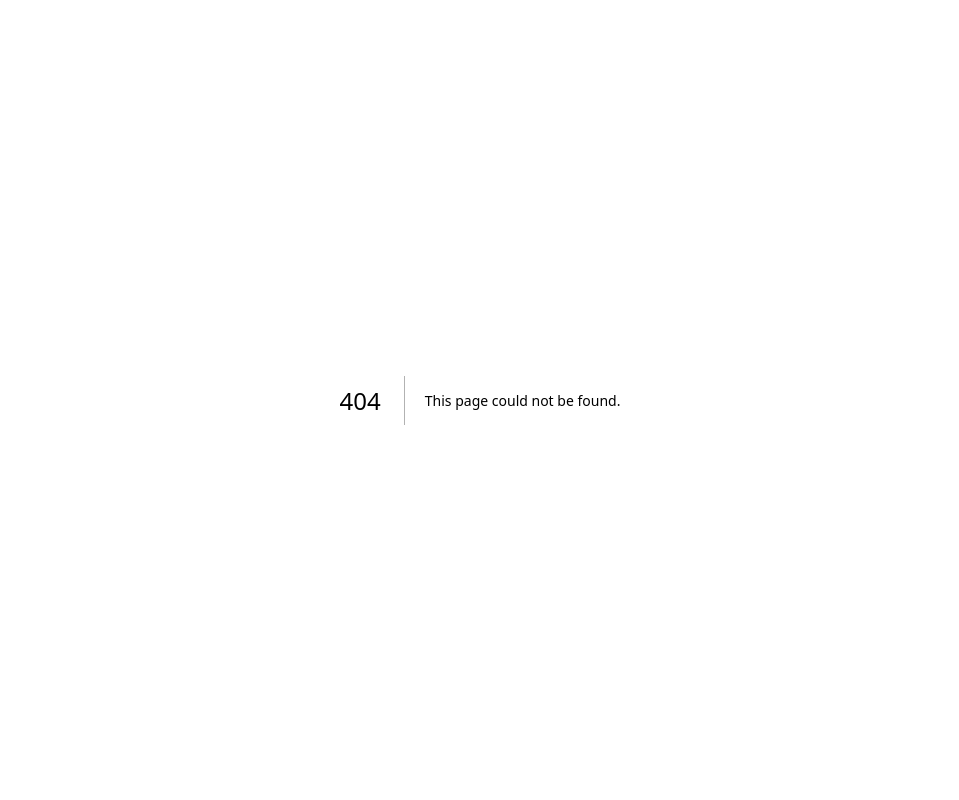
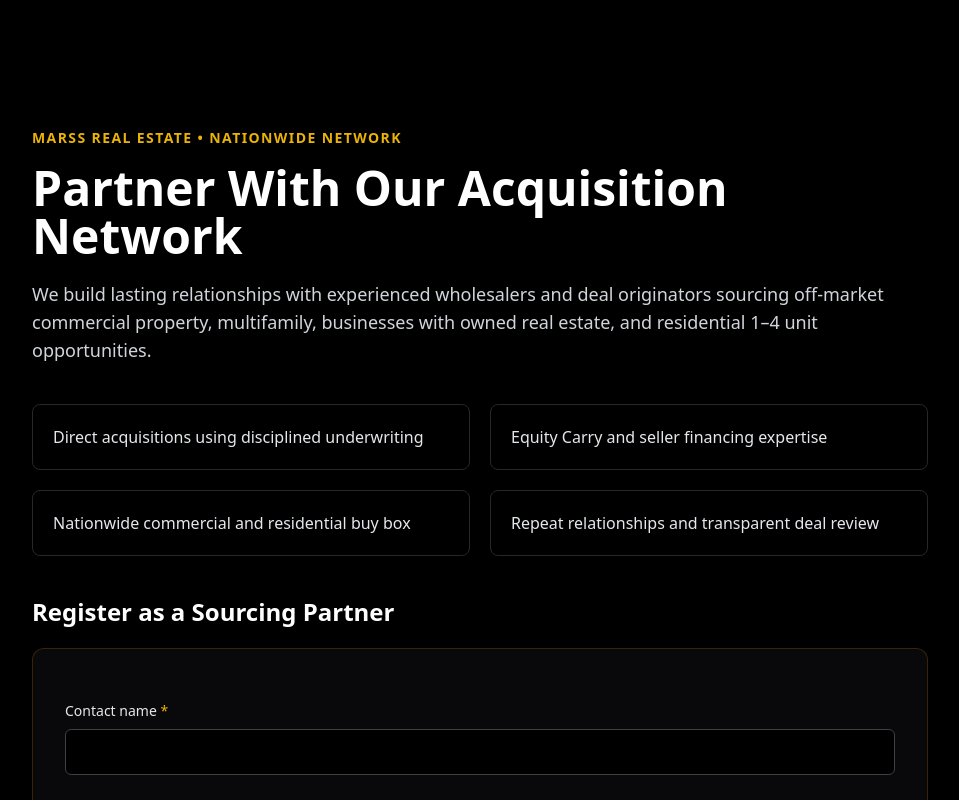
Before and after one commit to ahmadq55/marss-real-estate, a Next.js app: page /wholesalers in a window 1280 px wide. Before the commit this address had no page. Shown: the top 800 px of the page, without its empty margins (160-1119 px from the left). Built offline with nearby package versions, Linux system fonts and the light colour scheme.

Commit message:
Add Marss network intake: app/wholesalers/page.tsx

```diff
--- /dev/null
+++ b/app/wholesalers/page.tsx
@@ -0,0 +1,13 @@
+import Link from "next/link";
+import { NetworkIntakeForm } from "@/components/network-intake-form";
+export const metadata = { title: "Join Our Wholesaler Network | Marss Real Estate" };
+export default function WholesalersPage() { return <main className="min-h-screen bg-black px-5 pb-24 pt-32 text-white"><div className="mx-auto max-w-4xl">
+  <p className="text-sm font-semibold uppercase tracking-widest text-yellow-500">Marss Real Estate • Nationwide Network</p>
+  <h1 className="mt-4 text-4xl font-bold md:text-5xl">Partner With Our Acquisition Network</h1>
+  <p className="mt-5 text-lg text-gray-300">We build lasting relationships with experienced wholesalers and deal originators sourcing off-market commercial property, multifamily, businesses with owned real estate, and residential 1–4 unit opportunities.</p>
+  <section className="my-10 grid gap-5 md:grid-cols-2">{["Direct acquisitions using disciplined underwriting","Equity Carry and seller financing expertise","Nationwide commercial and residential buy box","Repeat relationships and transparent deal review"].map(s=><div key={s} className="rounded-lg border border-zinc-800 p-5 text-gray-200">{s}</div>)}</section>
+  <h2 className="mb-5 text-2xl font-bold">Register as a Sourcing Partner</h2>
+  <NetworkIntakeForm kind="wholesalers" fields={[{name:"name",label:"Contact name",required:true},{name:"company",label:"Company"},{name:"email",label:"Email",required:true},{name:"phone",label:"Phone"},{name:"markets",label:"Markets covered",required:true},{name:"assetFocus",label:"Property specialties",multiline:true},{name:"experience",label:"Completed deals / relevant experience",multiline:true},{name:"sellerAccess",label:"Seller access or contract control",multiline:true}]}/>
+  <p className="mt-6 text-sm text-gray-400">Submissions are reviewed individually. No assignment fee or other compensation is promised without a separate, legally compliant written agreement.</p>
+  <p className="mt-6"><Link className="text-yellow-400 underline" href="/submit-deal">Already have a deal? Submit it here.</Link></p>
+</div></main> }
```
